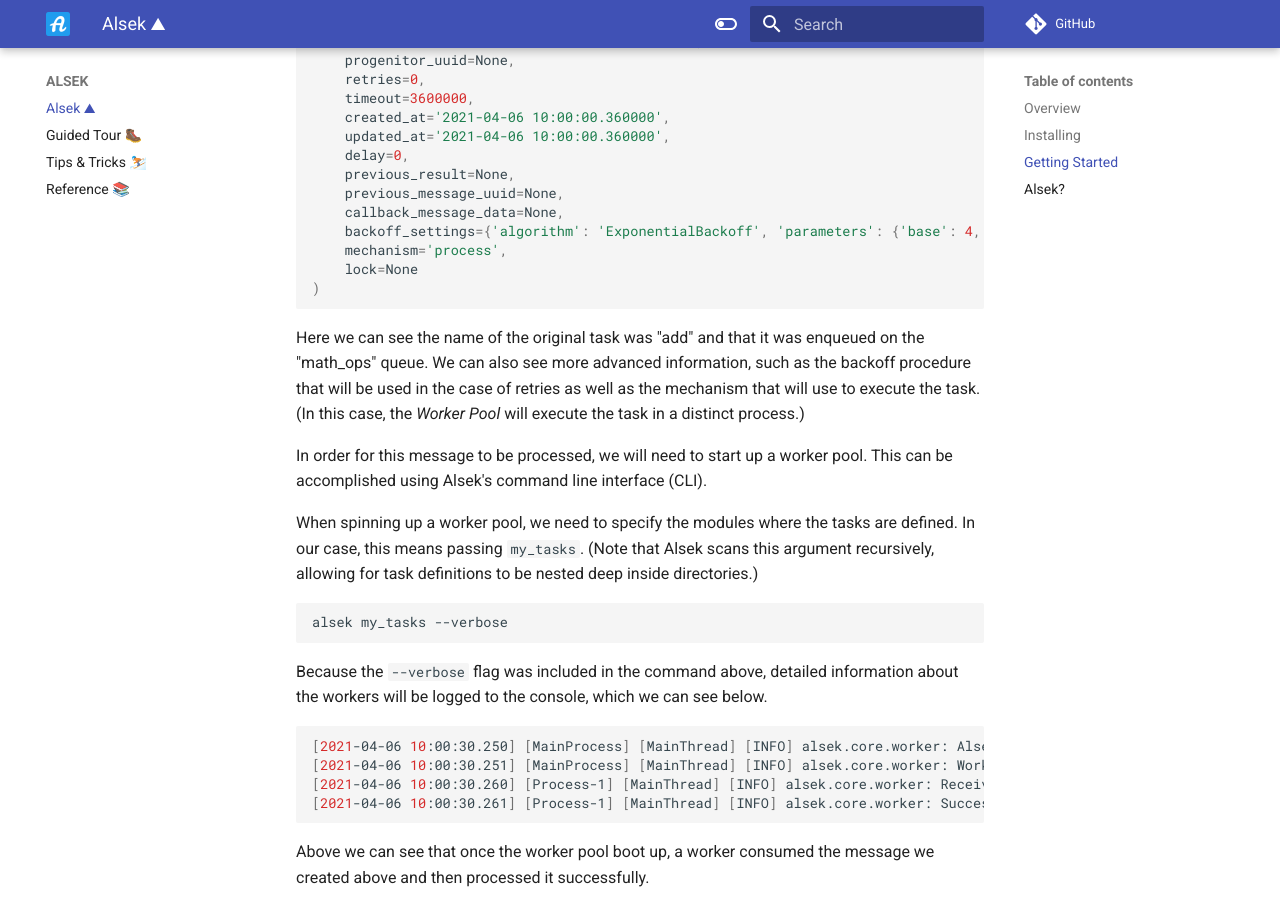
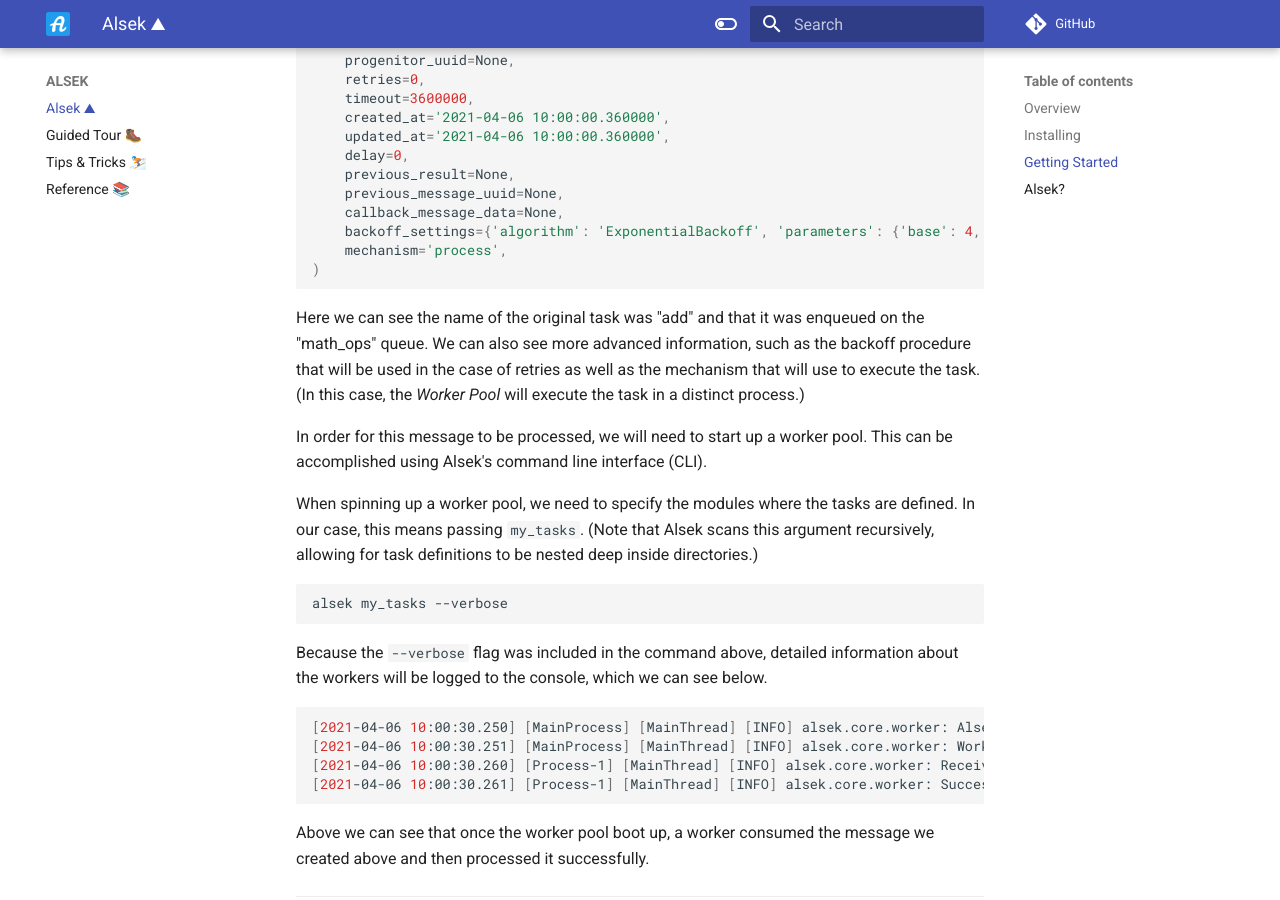
Before and after one commit to TariqAHassan/alsek, an MkDocs documentation site: the page built from docs/index.md, in a window 1280 px wide and 900 px high, scrolled down 1744 px. Built offline with MkDocs 1.6.1 and Material for MkDocs 9.7.7, drawn with Linux system fonts in a browser that asks for light colours; comment, search, counter and statistics services are not loaded.

Commit message:
Fix examples

````diff
--- a/docs/index.md
+++ b/docs/index.md
@@ -85,7 +85,6 @@ Message(
     callback_message_data=None,
     backoff_settings={'algorithm': 'ExponentialBackoff', 'parameters': {'base': 4, 'factor': 10000, 'floor': 60000, 'ceiling': 3600000, 'zero_override': True}},
     mechanism='process',
-    lock=None
 )
 ```
 
````
Also changed, not shown: docs/guided_tour.md (+0 -1 lines).
